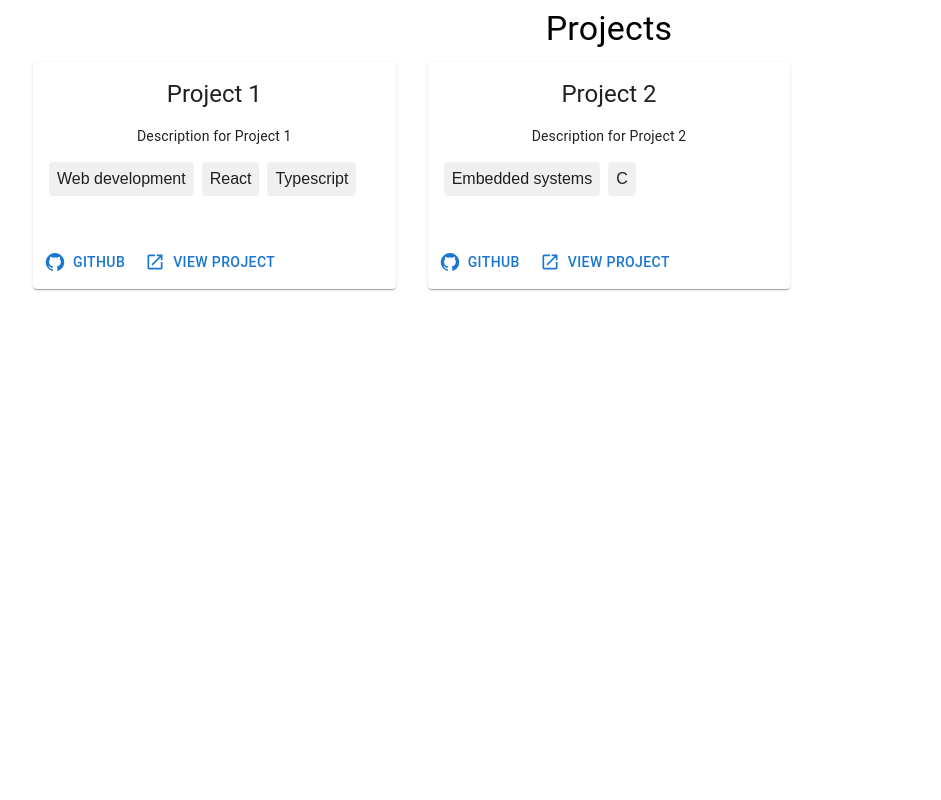
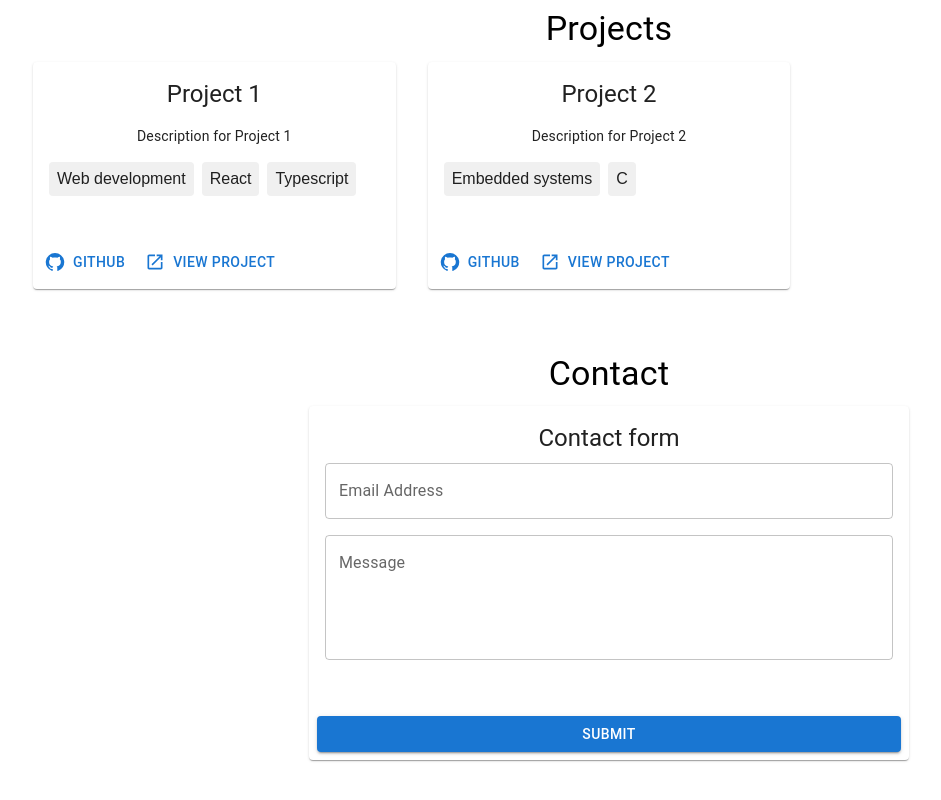
Before and after one commit to cmpnik/my-portfolio, a React (Create React App) app: page / in a window 1280 px wide. Shown: the part 436-1236 px from the top of the page, without its empty margins (31-972 px from the left). Before the commit the page ends 800 px from the top, so only its background shows below. Built offline with nearby package versions, Linux system fonts and the light colour scheme.

Commit message:
Add contact form

```diff
--- a/package.json
+++ b/package.json
@@ -5,6 +5,7 @@
   "dependencies": {
     "@emotion/react": "^11.11.4",
     "@emotion/styled": "^11.11.5",
+    "@formspree/react": "^2.5.1",
     "@mui/icons-material": "^5.15.20",
     "@mui/material": "^5.15.20",
     "@testing-library/jest-dom": "^5.17.0",
--- a/src/App.tsx
+++ b/src/App.tsx
@@ -3,7 +3,7 @@ import './App.css';
 import Header from "./components/Header/Header"
 import About from "./components/About/About"
 import Projects from "./components/Projects/Projects"
-
+import ContactForm from './components/Contact/ContactForm';
 
 function App() {
   return (
@@ -11,6 +11,7 @@ function App() {
       <Header />
       <About />
       <Projects />
+      <ContactForm />
     </div>
   )
 }
--- /dev/null
+++ b/src/components/Contact/ContactForm.module.css
@@ -0,0 +1,17 @@
+.container {
+  max-width: 600px;
+  margin: auto;
+  margin-top: 64px; /* 8 * 8px */
+  margin-bottom: 64px; /* Add this line for bottom margin */
+  text-align: center;
+}
+
+.cardContent {
+  display: flex;
+  flex-direction: column;
+  gap: 16px; /* 2 * 8px */
+}
+
+.submitButton {
+  width: 100%;
+}
--- /dev/null
+++ b/src/components/Contact/ContactForm.tsx
@@ -0,0 +1,113 @@
+import React, { useState } from 'react';
+import { useForm, ValidationError } from '@formspree/react';
+import TextField from '@mui/material/TextField';
+import Button from '@mui/material/Button';
+import Typography from '@mui/material/Typography';
+import Box from '@mui/material/Box';
+import Card from '@mui/material/Card';
+import CardContent from '@mui/material/CardContent';
+import CardActions from '@mui/material/CardActions';
+import Snackbar from '@mui/material/Snackbar';
+import Alert from '@mui/material/Alert';
+import styles from './ContactForm.module.css';
+
+const ContactForm = () => {
+  const [state, handleSubmit] = useForm("xqazznyl");
+  const [open, setOpen] = useState(false); // State to manage Snackbar visibility
+  const [formValues, setFormValues] = useState({ email: '', message: '' });
+
+  const handleClose = (event?: React.SyntheticEvent | Event, reason?: string) => {
+    setOpen(false); // Close Snackbar
+  };
+
+  const handleInputChange = (event: React.ChangeEvent<HTMLInputElement | HTMLTextAreaElement>) => {
+    const { name, value } = event.target;
+    setFormValues({
+      ...formValues,
+      [name]: value,
+    });
+  };
+
+  // Effect to trigger Snackbar when form submission succeeds
+  React.useEffect(() => {
+    // TO-DO: Rerender snackbar alert when form is resubmitted
+    if (state.succeeded) {
+      setOpen(true); // Open Snackbar
+      setFormValues({ email: '', message: '' }); // Reset form values
+    }
+  }, [state.succeeded]);
+
+  return (
+    <>
+      <Box className={styles.container}>
+        <Typography variant="h4" component="h1" gutterBottom>
+          Contact
+        </Typography>
+        <Card>
+          <Box
+            component="form"
+            onSubmit={handleSubmit}
+            className={styles.cardContent}
+          >
+            <CardContent>
+              <Typography variant="h5" component="h2" gutterBottom>
+                Contact form
+              </Typography>
+              <TextField
+                id="email"
+                type="email"
+                name="email"
+                label="Email Address"
+                variant="outlined"
+                fullWidth
+                sx={{ marginBottom: 2 }}
+                value={formValues.email}
+                onChange={handleInputChange}
+              />
+              <ValidationError
+                prefix="Email"
+                field="email"
+                errors={state.errors}
+              />
+              <TextField
+                id="message"
+                name="message"
+                label="Message"
+                variant="outlined"
+                multiline
+                rows={4}
+                fullWidth
+                sx={{ marginBottom: 2 }}
+                value={formValues.message}
+                onChange={handleInputChange}
+              />
+              <ValidationError
+                prefix="Message"
+                field="message"
+                errors={state.errors}
+              />
+            </CardContent>
+            <CardActions>
+              <Button
+                type="submit"
+                variant="contained"
+                color="primary"
+                disabled={state.submitting}
+                className={styles.submitButton}
+              >
+                Submit
+              </Button>
+            </CardActions>
+          </Box>
+        </Card>
+      </Box>
+      <Snackbar open={open} autoHideDuration={6000} onClose={handleClose}>
+        <Alert onClose={handleClose} severity="success" sx={{ width: '100%' }}>
+          Thanks for joining!
+        </Alert>
+      </Snackbar>
+    </>
+  );
+};
+
+export default ContactForm;
```
Also changed, not shown: 1 other file (tests, documents, lock files or other folders).
